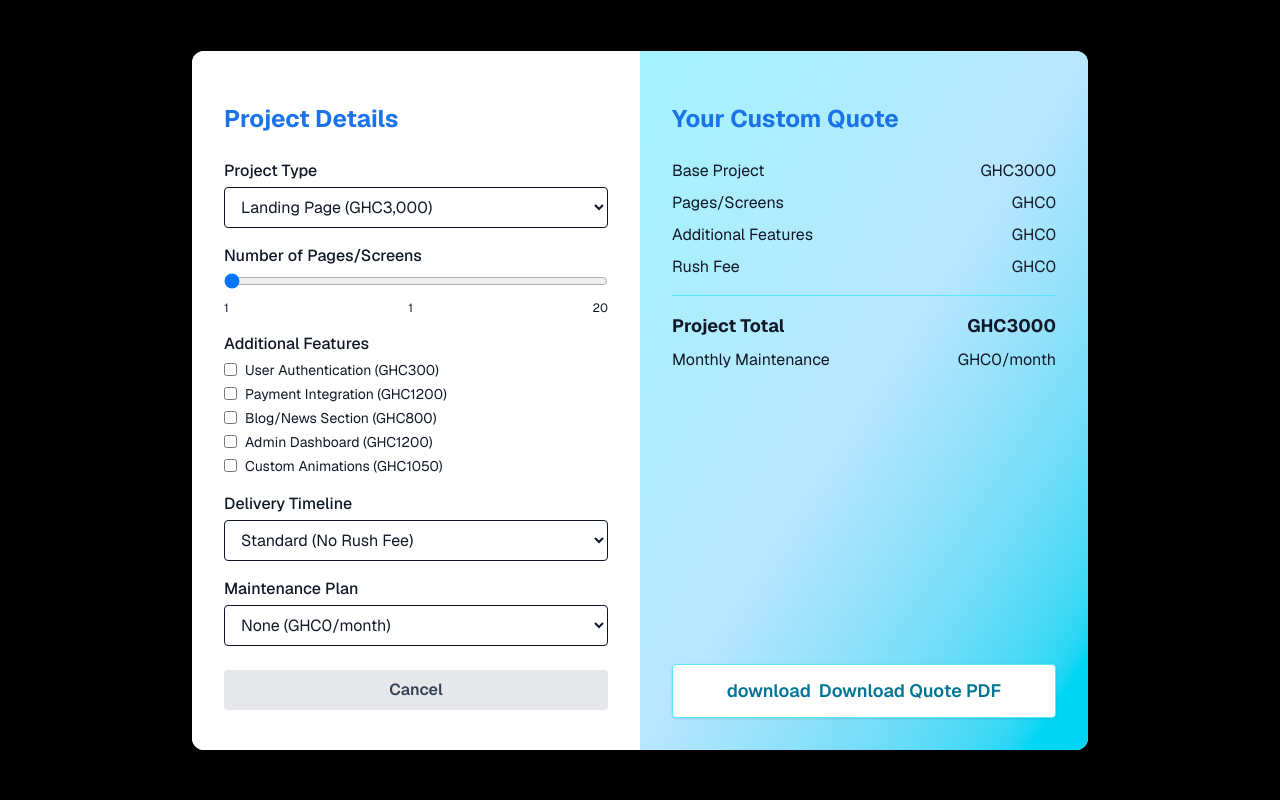
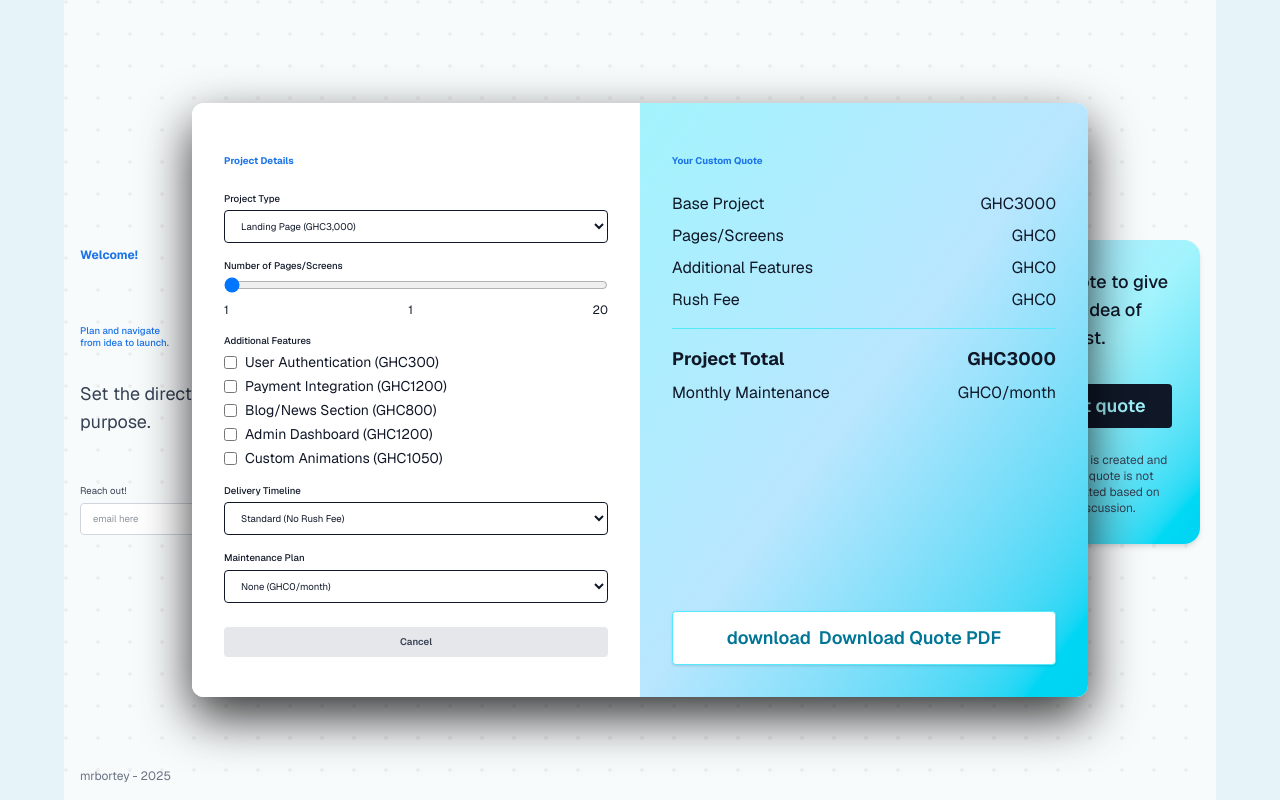
Before and after one commit to dbortey/landpage, a Next.js app: page / in a window 1280 px wide. Both pictures are taken after a click on the button "Get project quote". Built offline with nearby package versions, Linux system fonts and the light colour scheme.

Commit message:
Refactor QuoteModal styling: remove backdrop, adjust modal shadow, and reduce font sizes for improved readability

```diff
--- a/src/app/components/QuoteModal.tsx
+++ b/src/app/components/QuoteModal.tsx
@@ -116,10 +116,8 @@ export default function QuoteModal({ open, onClose }: { open: boolean; onClose:
 
   return (
     <div className="fixed inset-0 z-50 flex items-center justify-center">
-      {/* Backdrop */}
-      <div className="absolute inset-0 bg-black bg-opacity-40" onClick={onClose}></div>
       {/* Modal Content */}
-      <div className="bg-white rounded-xl shadow-2xl flex flex-col md:flex-row w-full max-w-4xl mx-4 overflow-hidden z-10 max-h-[90vh] md:max-h-none overflow-y-auto">
+      <div className="bg-white rounded-xl shadow-[0_20px_50px_rgba(0,0,0,0.8)] flex flex-col md:flex-row w-full max-w-4xl mx-4 overflow-hidden z-10 max-h-[90vh] md:max-h-none overflow-y-auto">
         {/* Left: Project Details */}
         <div className="flex-1 p-8 bg-white text-gray-900">
           <h2 className="text-2xl font-bold mb-6">Project Details</h2>
@@ -274,6 +272,7 @@ export default function QuoteModal({ open, onClose }: { open: boolean; onClose:
                 height: 100vh;
                 margin: 0;
                 color: #333;
+                font-size: 9.6px; /* Reduced by 40% from default */
             }
             .container {
                 background: white;
@@ -286,13 +285,15 @@ export default function QuoteModal({ open, onClose }: { open: boolean; onClose:
                 text-align: center;
                 color: #1a73e8;
                 margin-bottom: 20px;
+                font-size: 12px; /* Reduced by 40% from 20px */
             }
             h2 {
                 color: #1a73e8;
                 margin-top: 20px;
+                font-size: 9.6px; /* Reduced by 40% from 16px */
             }
             .project-total {
-                font-size: 24px;
+                font-size: 14.4px; /* Reduced by 40% from 24px */
                 text-align: center;
                 margin: 20px 0;
             }
@@ -322,9 +323,10 @@ export default function QuoteModal({ open, onClose }: { open: boolean; onClose:
                 padding: 10px;
                 border-radius: 5px;
                 text-align: center;
+                font-size: 9.6px; /* Reduced by 40% from default */
             }
             .disclaimer {
-                font-size: 12px;
+                font-size: 7.2px; /* Reduced by 40% from 12px */
                 text-align: center;
                 margin-top: 20px;
                 color: #666;
```
